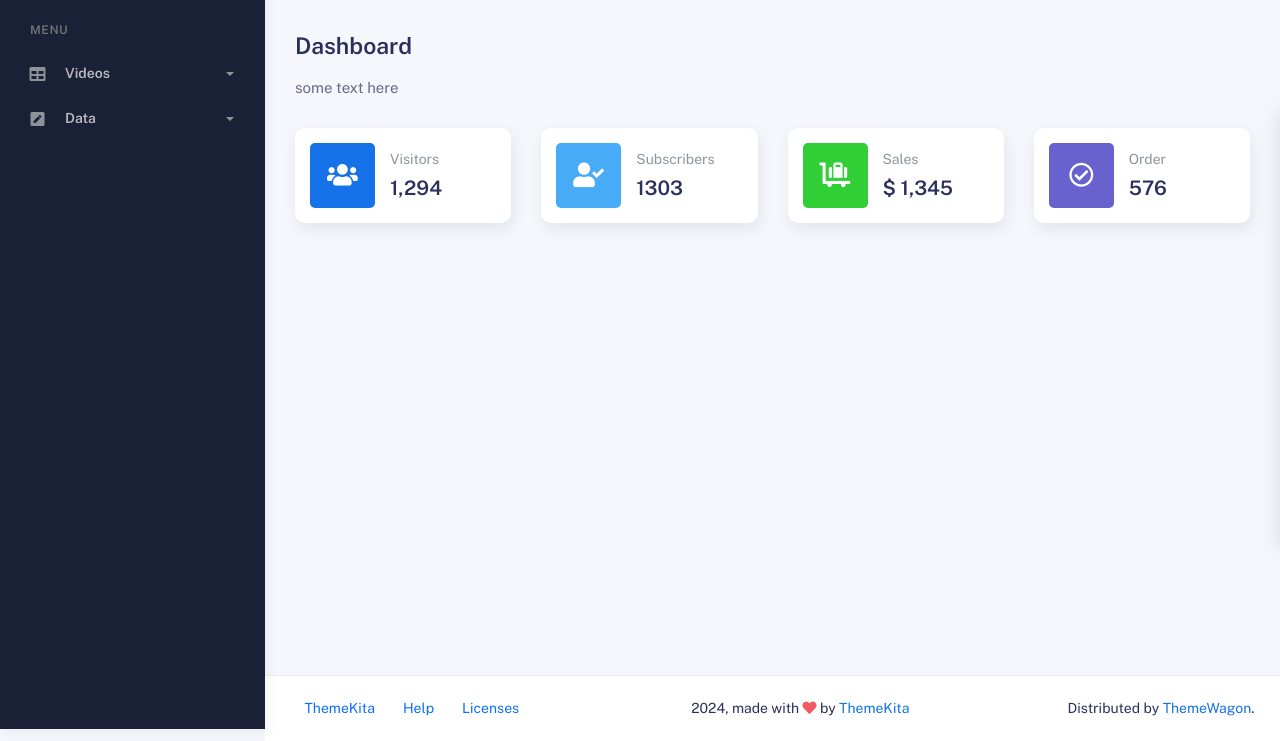
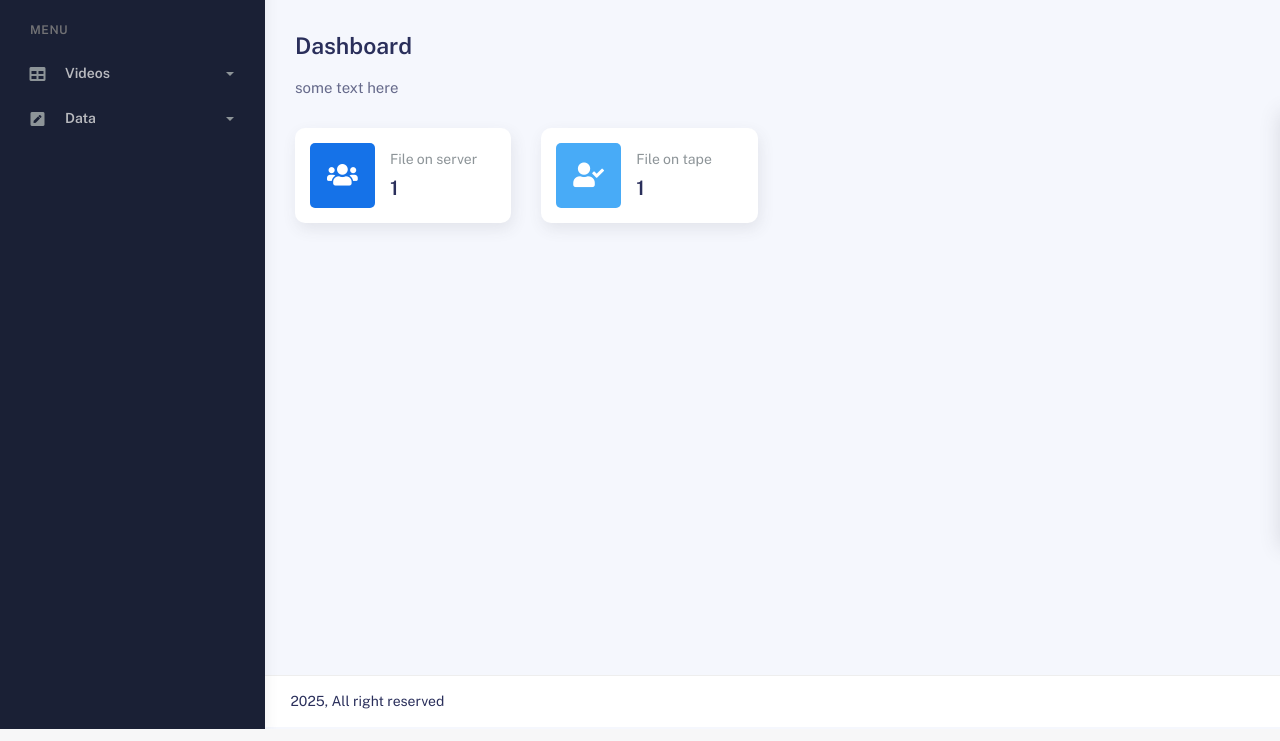
Before and after one commit to sbarberis/cloud_nas, a FastAPI app: template templates/index.html in a window 1280 px wide. Shown: the part 71-812 px from the top of the page. Run offline with FastAPI, Linux system fonts and the light colour scheme; the template is opened without the code that fills it: most values are stand-ins (such as "Sample title", 1, 10 or a date in 2020); parts of the project's set-up code (start-up, migrations or seed data) failed here and were passed over; some libraries are stand-ins or nearby versions.

Commit message:
working on dashboard

```diff
--- a/charts.py
+++ b/charts.py
@@ -1,7 +1,9 @@
-from fastapi import Request
+from fastapi import Request, APIRouter
 from fastapi.templating import Jinja2Templates
 
 templates = Jinja2Templates(directory="templates")
+
+chart_router = APIRouter()
 
 
 def chart(request: Request):
--- a/main.py
+++ b/main.py
@@ -11,6 +11,7 @@ from file_on_server import file_on_server_router
 import uvicorn
 from fastapi.responses import RedirectResponse
 from starlette.exceptions import HTTPException as StarletteHTTPException
+import locale
 
 EXCLUDED_FILES = ['.DS_Store']
 
@@ -34,13 +35,26 @@ app.mount("/static", StaticFiles(directory="static"), name="static")
 templates = Jinja2Templates(directory="templates")
 
 
+def _format_number(number: int) -> str:
+    locale.setlocale(locale.LC_ALL, 'it_IT')
+    return locale.format_string('%.0f', number, True)
+
+
 @app.get('/')
 async def index(request: Request, current_user: Annotated[str, Depends(check_cookie)]):
     if not current_user:
         return RedirectResponse('/login', status_code=303)
     else:
+
+        file_on_server_count = _format_number(mysql_interface.fetch_file_on_server_count())
+        file_on_tape_count = _format_number(mysql_interface.fetch_file_on_tape_count())
+
         return templates.TemplateResponse(
-            request=request, name="index.html", context={'current_user': current_user}
+            request=request,
+            name="index.html",
+            context={'current_user': current_user,
+                     'file_on_server_count': file_on_server_count,
+                     'file_on_tape_count': file_on_tape_count}
         )
 
 
--- a/templates/index.html
+++ b/templates/index.html
@@ -457,16 +457,14 @@
                   <div class="card-body">
                     <div class="row align-items-center">
                       <div class="col-icon">
-                        <div
-                          class="icon-big text-center icon-primary bubble-shadow-small"
-                        >
+                        <div class="icon-big text-center icon-primary bubble-shadow-small">
                           <i class="fas fa-users"></i>
                         </div>
                       </div>
                       <div class="col col-stats ms-3 ms-sm-0">
                         <div class="numbers">
-                          <p class="card-category">Visitors</p>
-                          <h4 class="card-title">1,294</h4>
+                          <p class="card-category">File on server</p>
+                          <h4 class="card-title">{{ file_on_server_count}}</h4>
                         </div>
                       </div>
                     </div>
@@ -486,50 +484,8 @@
                       </div>
                       <div class="col col-stats ms-3 ms-sm-0">
                         <div class="numbers">
-                          <p class="card-category">Subscribers</p>
-                          <h4 class="card-title">1303</h4>
-                        </div>
-                      </div>
-                    </div>
-                  </div>
-                </div>
-              </div>
-              <div class="col-sm-6 col-md-3">
-                <div class="card card-stats card-round">
-                  <div class="card-body">
-                    <div class="row align-items-center">
-                      <div class="col-icon">
-                        <div
-                          class="icon-big text-center icon-success bubble-shadow-small"
-                        >
-                          <i class="fas fa-luggage-cart"></i>
-                        </div>
-                      </div>
-                      <div class="col col-stats ms-3 ms-sm-0">
-                        <div class="numbers">
-                          <p class="card-category">Sales</p>
-                          <h4 class="card-title">$ 1,345</h4>
-                        </div>
-                      </div>
-                    </div>
-                  </div>
-                </div>
-              </div>
-              <div class="col-sm-6 col-md-3">
-                <div class="card card-stats card-round">
-                  <div class="card-body">
-                    <div class="row align-items-center">
-                      <div class="col-icon">
-                        <div
-                          class="icon-big text-center icon-secondary bubble-shadow-small"
-                        >
-                          <i class="far fa-check-circle"></i>
-                        </div>
-                      </div>
-                      <div class="col col-stats ms-3 ms-sm-0">
-                        <div class="numbers">
-                          <p class="card-category">Order</p>
-                          <h4 class="card-title">576</h4>
+                          <p class="card-category">File on tape</p>
+                          <h4 class="card-title">{{ file_on_tape_count}}</h4>
                         </div>
                       </div>
                     </div>
@@ -537,34 +493,13 @@
                 </div>
               </div>
             </div>
-
           </div>
         </div>
 
         <footer class="footer">
           <div class="container-fluid d-flex justify-content-between">
-            <nav class="pull-left">
-              <ul class="nav">
-                <li class="nav-item">
-                  <a class="nav-link" href="http://www.themekita.com">
-                    ThemeKita
-                  </a>
-                </li>
-                <li class="nav-item">
-                  <a class="nav-link" href="#"> Help </a>
-                </li>
-                <li class="nav-item">
-                  <a class="nav-link" href="#"> Licenses </a>
-                </li>
-              </ul>
-            </nav>
             <div class="copyright">
-              2024, made with <i class="fa fa-heart heart text-danger"></i> by
-              <a href="http://www.themekita.com">ThemeKita</a>
-            </div>
-            <div>
-              Distributed by
-              <a target="_blank" href="https://themewagon.com/">ThemeWagon</a>.
+              2025, All right reserved
             </div>
           </div>
         </footer>
```
Also changed, not shown: mysql_functions.py (+17 -2 lines), statistics.py (added, +12 -0 lines), templates/tables/datatables.html (+4 -24 lines).
